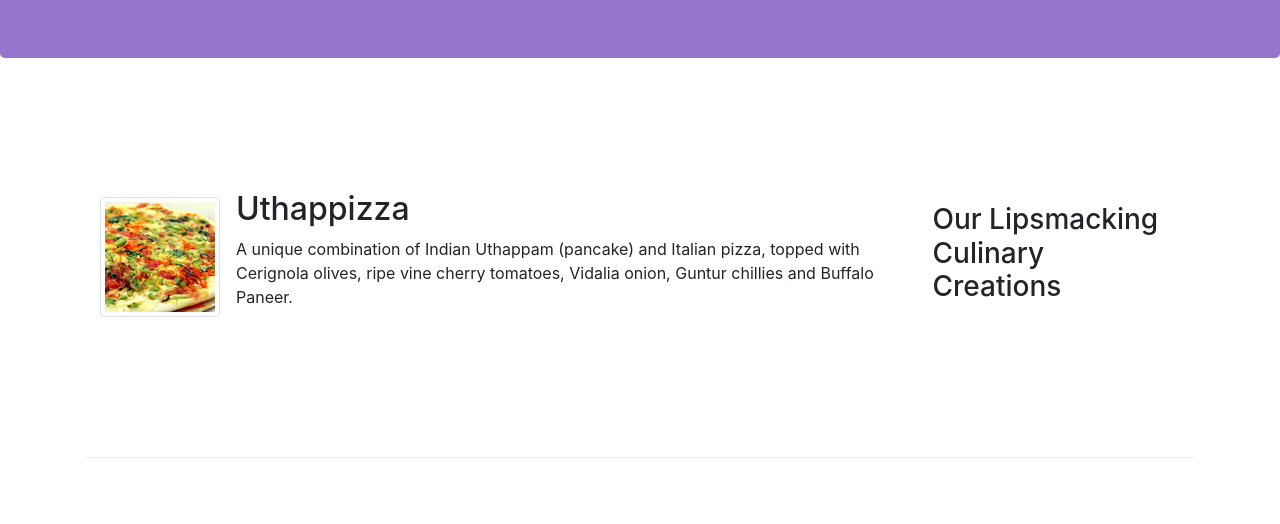
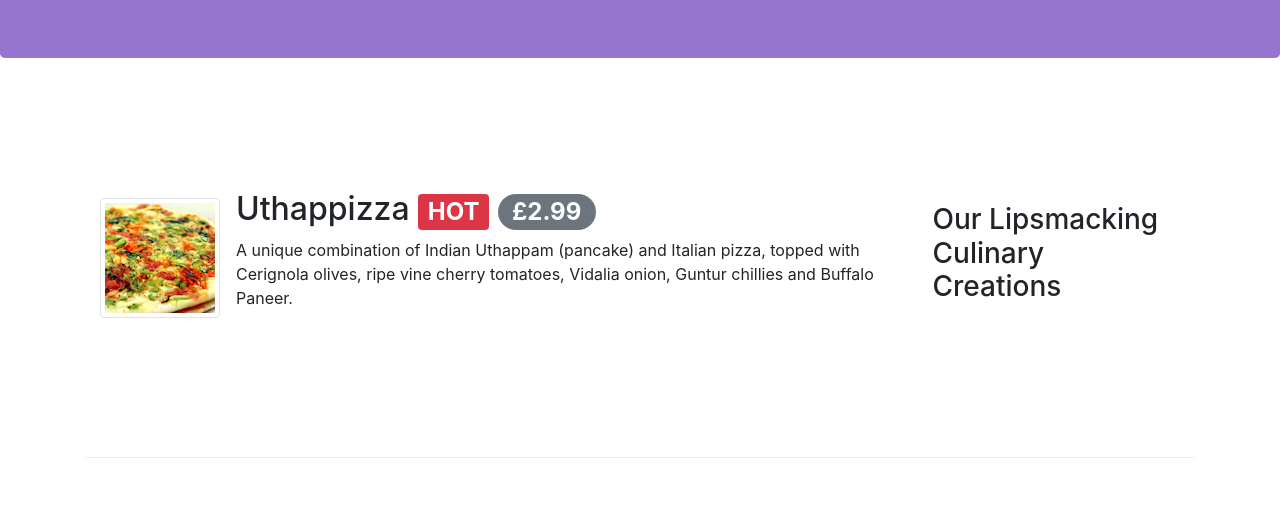
Before and after one commit to joelb01-github/Coursera_Full_Stack_Bootstrap, a website: page conFusion/index.html in a window 1280 px wide. Shown: the part 276-800 px from the top of the page. Drawn offline with nearby package versions, Linux system fonts and the light colour scheme.

Commit message:
added badges

```diff
--- a/conFusion/index.html
+++ b/conFusion/index.html
@@ -55,7 +55,7 @@
                 <div class="media">
                     <img class="d-flex mr-3 img-thumbnail align-self-center" src="img/uthappizza.png" alt="uthappizza image">
                     <div class="media-body">
-                        <h2 class="mt-0">Uthappizza</h2>
+                        <h2 class="mt-0">Uthappizza <span class="badge badge-danger">HOT</span> <span class="badge badge-pill badge-secondary">£2.99</span></h2>
                         <p class="d-none d-sm-block">A unique combination of Indian Uthappam (pancake) and Italian pizza, topped with Cerignola olives, ripe vine cherry tomatoes, Vidalia onion, Guntur chillies and Buffalo Paneer.</p>
                     </div>
                 </div>
```
